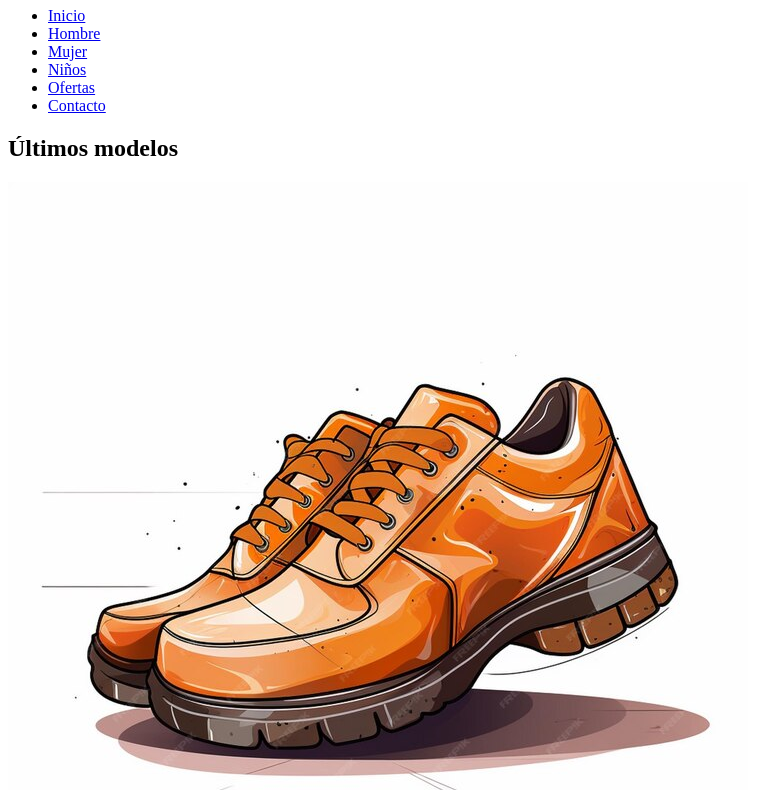
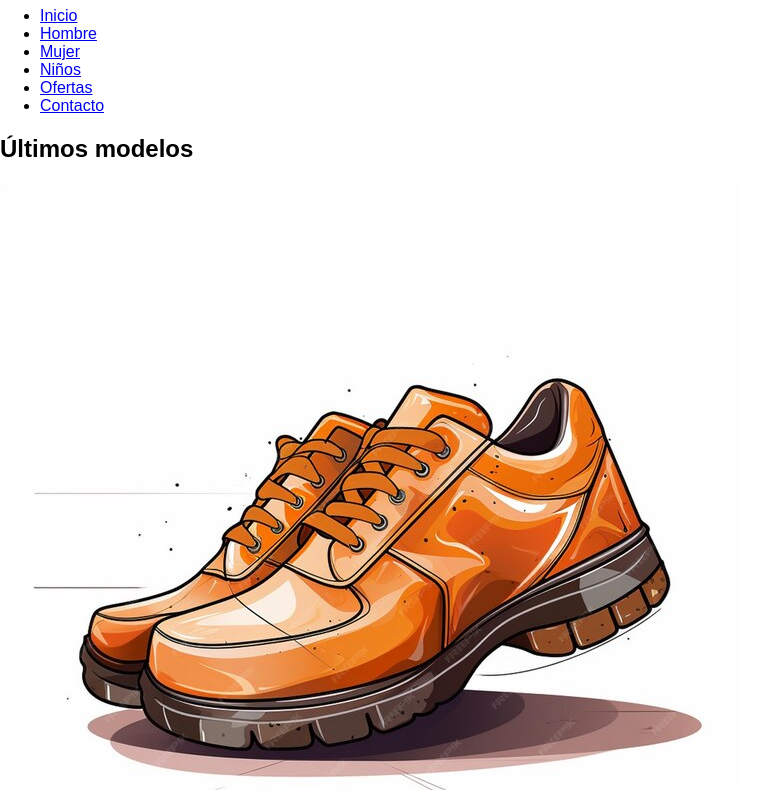
Before and after one commit to Wbahoque09/PrimerPunto_Rubrica, a plain HTML site: page index.html in a window 1280 px wide. Shown: the part 73-863 px from the top of the page, without its empty margins (0-773 px from the left). Drawn offline with Linux system fonts and the light colour scheme.

Commit message:
style: :lipstick: Estilos generales
Se agregan los estilos generales y basicos de la pagina

```diff
--- a/index.html
+++ b/index.html
@@ -3,6 +3,7 @@
 <head>
     <meta charset="UTF-8">
     <meta name="viewport" content="width=device-width, initial-scale=1.0">
+    <link rel="stylesheet" href="./style.css">
     <title>Store</title>
 </head>
 <body>
--- /dev/null
+++ b/style.css
@@ -0,0 +1,5 @@
+body {
+    font-family: Arial, sans-serif;
+    margin: 0;
+    padding: 0;
+}
```
